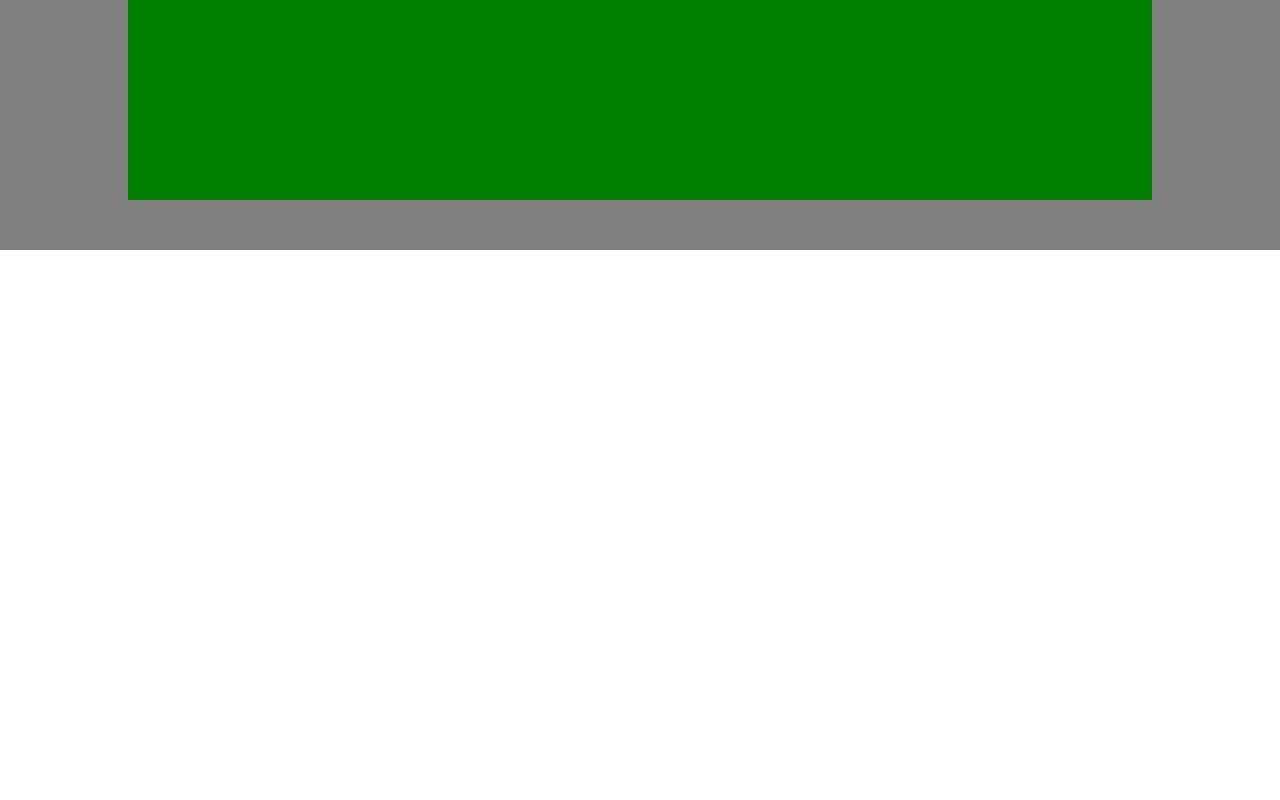
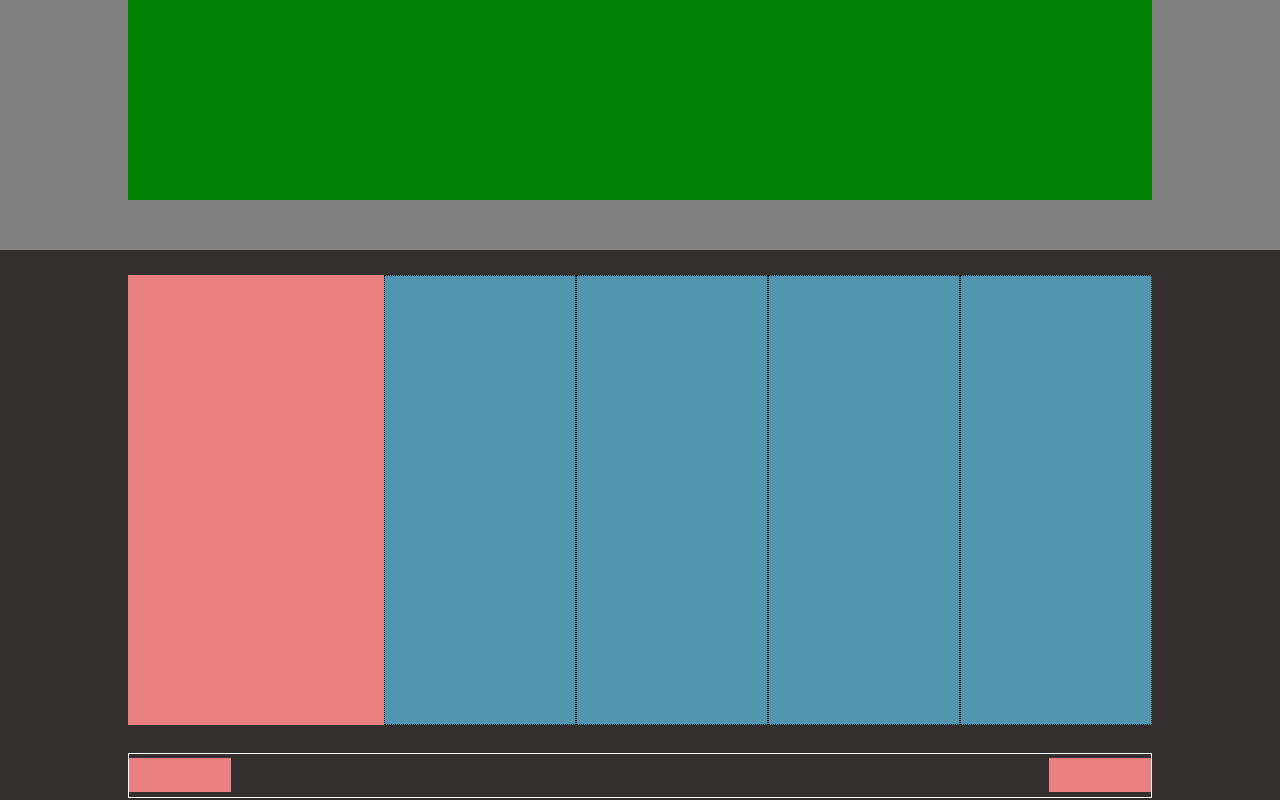
Before and after one commit to FrankFabbriRebe/htmlcss-struttura-discord, a plain HTML site: page index.html in a window 1280 px wide. Shown: the part 2400-3200 px from the top of the page. Before the commit the page ends 2650 px from the top, so only its background shows below. Drawn offline with Linux system fonts and the light colour scheme.

Commit message:
footer style

```diff
--- a/style.css
+++ b/style.css
@@ -113,3 +113,69 @@ nav div {
     background-color: green;
     height: 600px;
 }
+
+/* footer */
+.footer_1   {
+    display: flex;
+    justify-content: center;
+    align-items: center;
+    /* debug */
+    background-color: rgb(52, 48, 48);
+    height: 500px;
+}
+
+.footer_2   {
+    display: flex;
+    justify-content: center;
+    align-items: center;
+    /* debug */
+    background-color: rgb(52, 48, 48);
+    height: 50px;
+}
+
+.social {
+    width: 20%;
+    /* debug */
+    background-color: rgb(234, 128, 128);
+    height: 450px;
+}
+
+.useful_links   {
+    display: flex;
+    justify-content: center;
+    align-items: center;
+    width: 60%;
+    /* debug */
+    background-color: rgb(82, 150, 175);
+    height: 450px;
+}
+
+.useful_links div   {
+    width: 25%;
+    /* debug */
+    border: 1px dotted black;
+    height: 100%;
+}
+.footer_container   {
+    display: flex;
+    justify-content: space-between;
+    align-items: center;
+    width: 80%;
+    height: 90%;
+    /* debug */
+    border: 1px solid white;
+}
+
+.footer_logo    {
+    height: 80%;
+    width: 10%;
+    /* debug */
+    background-color: rgb(234, 128, 128);
+}
+
+.registrati {
+    height: 80%;
+    width: 10%;
+    /* debug */
+    background-color: rgb(234, 128, 128);
+}
```
